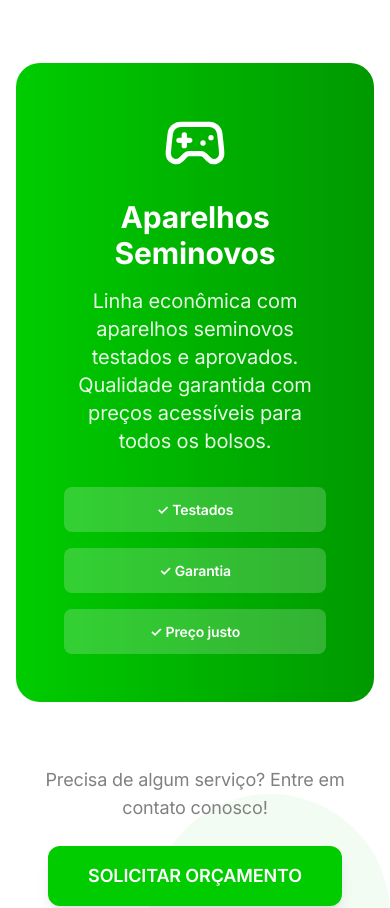
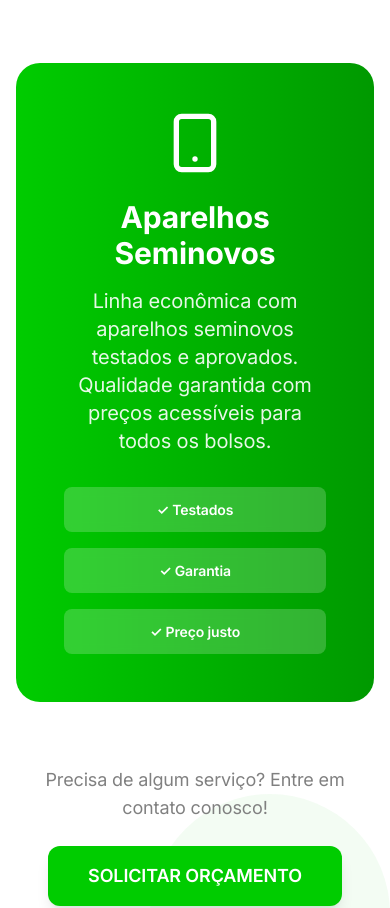
Before and after one commit to DevZipMateus/sircell, a React (Vite) app: page / in a window 390 px wide. Shown: the part 7555-8463 px from the top of the page. Built offline with nearby package versions, Linux system fonts and the light colour scheme.

Commit message:
Refactor: Change semi-new devices SVG
Changed the SVG icon for "Aparelhos Seminovos" from a gamepad to a mobile phone to better represent the service.

```diff
--- a/src/components/SircellServices.tsx
+++ b/src/components/SircellServices.tsx
@@ -1,6 +1,5 @@
-
 import React, { useEffect, useRef } from 'react';
-import { Smartphone, Tablet, Monitor, Headphones, Gamepad2, Cable, Battery, Shield } from 'lucide-react';
+import { Smartphone, Tablet, Monitor, Headphones, Cable, Battery, Shield } from 'lucide-react';
 
 const SircellServices = () => {
   const observerRef = useRef<IntersectionObserver | null>(null);
@@ -146,7 +145,7 @@ const SircellServices = () => {
           ref={el => elementsRef.current[9] = el}
           className="bg-gradient-to-r from-sircell-green to-sircell-darkgreen rounded-3xl p-12 text-center text-white opacity-0"
         >
-          <Gamepad2 className="h-16 w-16 mx-auto mb-6" />
+          <Smartphone className="h-16 w-16 mx-auto mb-6" />
           <h3 className="text-3xl font-bold mb-4">
             Aparelhos Seminovos
           </h3>
```
